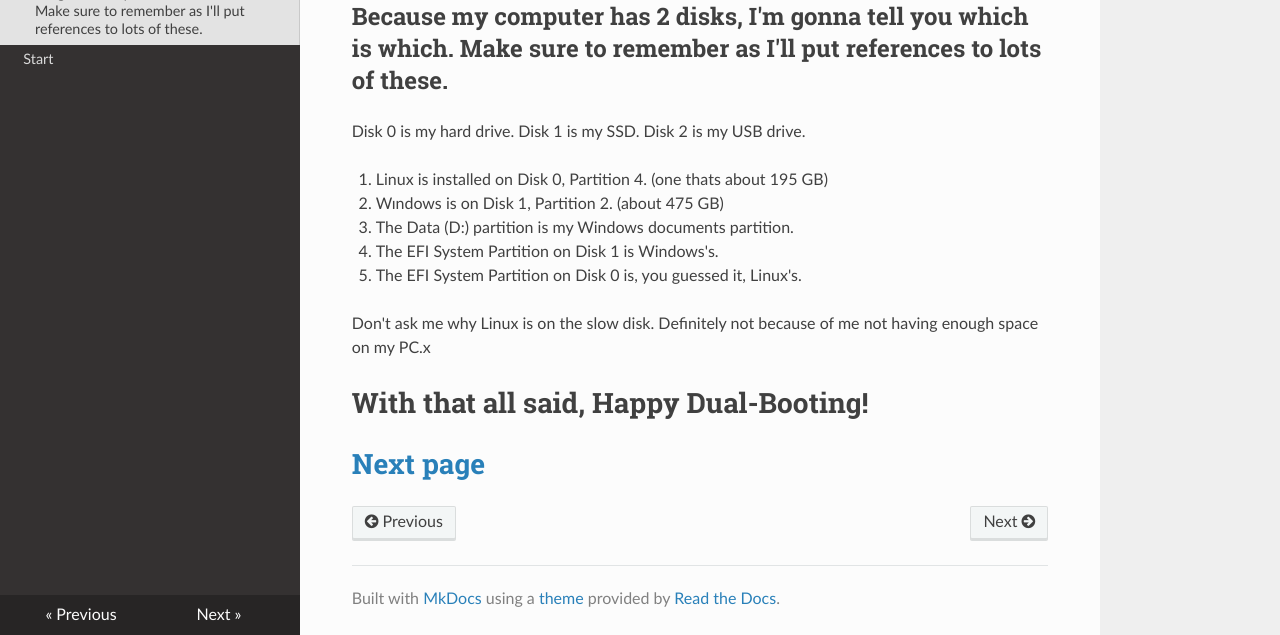
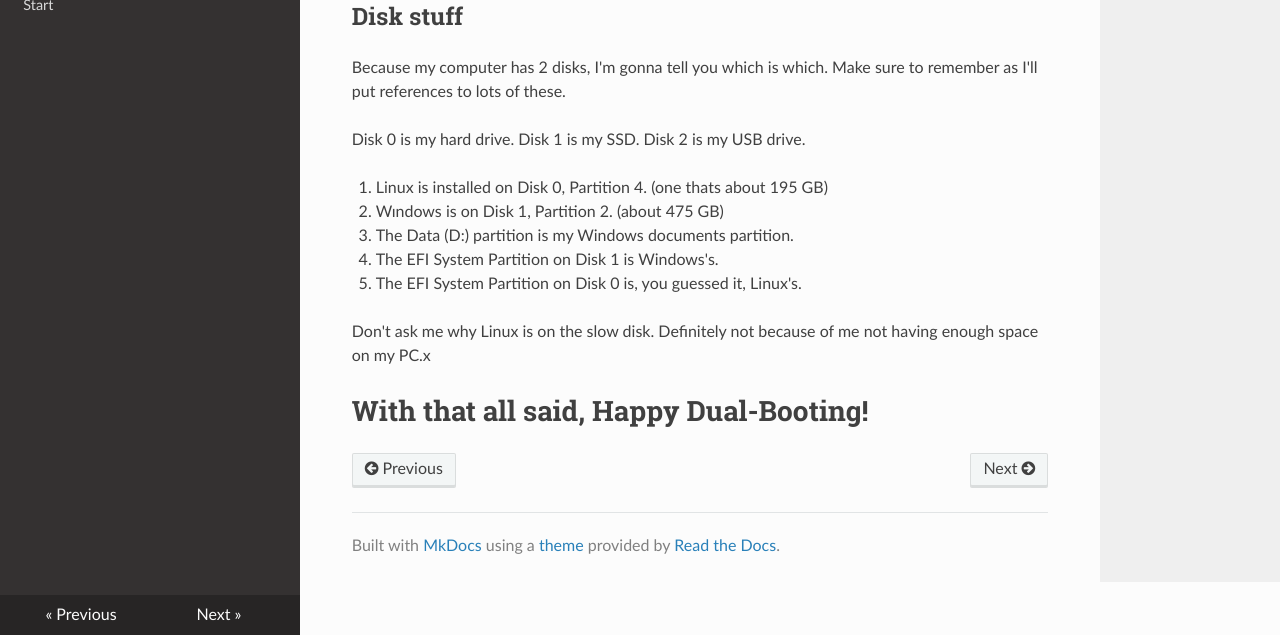
Before and after one commit to ApplePair111/ap111s-dualboot-manual, an MkDocs documentation site: the page built from docs/INTRODUCTION.md, in a window 1280 px wide and 900 px high, scrolled down 769 px, cut to the strip 265-900 px from the top of the window. Built offline with MkDocs 1.6.1, drawn with Linux system fonts in a browser that asks for light colours; nearby versions of some CDN libraries; some of the changed text lies outside the part shown.

Commit message:
Update INTRODUCTION.md

```diff
--- a/docs/INTRODUCTION.md
+++ b/docs/INTRODUCTION.md
@@ -15,8 +15,9 @@ If you have questions or issues, please start an issue in the Issues page or ema
 
 <img width="1505" height="898" alt="image" src="https://github.com/user-attachments/assets/8d08390a-b02d-4910-bfb6-242a52bc4e58" />
 
+## Disk stuff
 
-## Because my computer has 2 disks, I'm gonna tell you which is which. Make sure to remember as I'll put references to lots of these.
+Because my computer has 2 disks, I'm gonna tell you which is which. Make sure to remember as I'll put references to lots of these.
 
 Disk 0 is my hard drive.
 Disk 1 is my SSD.
@@ -31,5 +32,3 @@ Disk 2 is my USB drive.
 Don't ask me why Linux is on the slow disk. Definitely not because of me not having enough space on my PC.x
 
 # With that all said, Happy Dual-Booting!
-
-# [Next page](BOOT.md)
```
